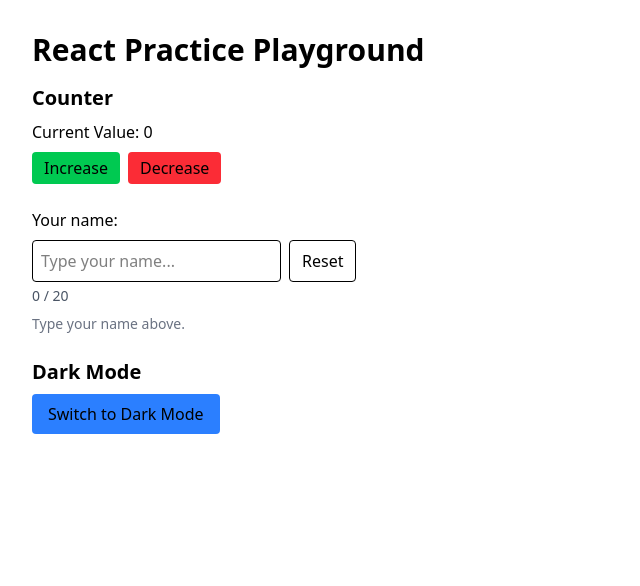
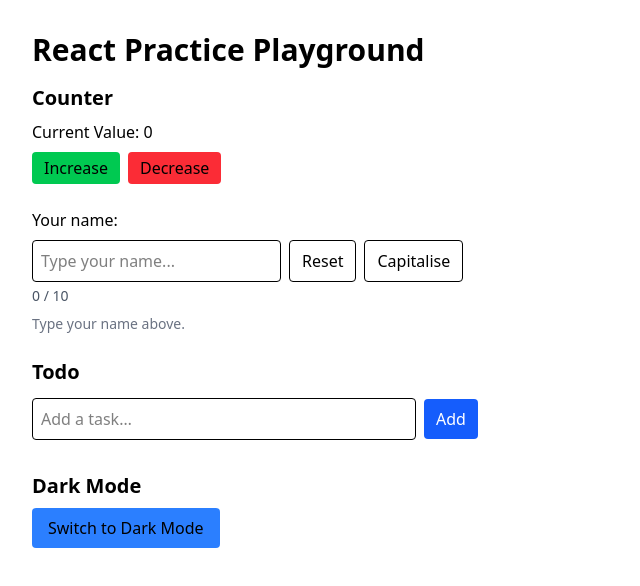
Before and after one commit to Sagebele/MyReactApp, a React (Vite) app in the folder client/: page / in a window 1280 px wide. Shown: the top 586 px of the page, without its empty margins (0-640 px from the left). Built offline with nearby package versions, Linux system fonts and the light colour scheme.

Commit message:
Started ToDo list

```diff
--- a/client/src/App.tsx
+++ b/client/src/App.tsx
@@ -1,6 +1,7 @@
 import { useState } from "react";
 import Counter from "./components/counter"
 import NameInput from "./components/NameInput";
+import TodoList from "./components/ToDoList";
 
 
 export default function App() {
@@ -21,7 +22,7 @@ export default function App() {
 
       {/* Name input */}
       <NameInput value = {name} onChange={setName}/>
-
+      <TodoList/>
 
       {/* Dark mode toggle */}
       <div>
--- a/client/src/components/Greetings.tsx
+++ b/client/src/components/Greetings.tsx
@@ -5,10 +5,11 @@ type GreetingsProps = {
 }
 
 export default function Greeting({name}: GreetingsProps){
+    const hand = (name.length !== undefined) && (name.length < 10)
     //This component has no state. It just derives UI from the prop.
     if(!name){
         return <p className="text-sm text-gray-500 mt-2">Type your name above.</p>
 
     }
-    return <p className="mt-2">Hello, {name} ! 👋</p>
+    return <p className="mt-2">Hello, {name} ! {hand ? "👋" : "🖐️"}</p>
 }
--- a/client/src/components/NameInput.tsx
+++ b/client/src/components/NameInput.tsx
@@ -23,15 +23,22 @@ export default function NameInput({ value, onChange }: NameInputProps) {
         <button
           type="button"
           onClick={() => onChange("")}
-          className="px-3 py-2 border rounded bg-black-200 hover:bg-gray-300"
+          className="px-3 py-2 border rounded bg-black-200 hover:bg-gray-300 hover:text-black"
         >
           Reset
+        </button>
+        <button
+        type="button"
+          onClick={() => onChange(value.toUpperCase())}
+          className="px-3 py-2 border rounded bg-black-200 hover:bg-gray-300 hover:text-black"
+        >
+          Capitalise
         </button>
       </div>
 
 
       {/* New: character count + greeting */}
-      <CharacterCount text={value} max={20} />
+      <CharacterCount text={value} max={10} />
       <Greeting name={value} />
     </div>
   );
--- /dev/null
+++ b/client/src/components/ToDoList.tsx
@@ -0,0 +1,76 @@
+import { useState } from "react";
+
+type Todo = { id: number; text: string; done: boolean };
+
+export default function TodoList() {
+  const [items, setItems] = useState<Todo[]>([]);
+  const [text, setText] = useState("");
+
+  function addItem(e: React.FormEvent) {
+    e.preventDefault();                 // stop page refresh
+    if (!text.trim()) return;           // ignore empty
+    const newItem: Todo = {
+      id: Date.now(),                   // simple unique id
+      text: text.trim(),
+      done: false,
+    };
+    setItems([...items, newItem]);      // create a new array (immutability)
+    setText("");                        // clear input
+  }
+
+  function toggle(id: number) {
+    setItems(items.map(t => t.id === id ? { ...t, done: !t.done } : t));
+  }
+
+  function remove(id: number) {
+    setItems(items.filter(t => t.id !== id));
+  }
+
+  return (
+    <div className="mb-8">
+      <h2 className="text-xl font-semibold mb-3">Todo</h2>
+
+      {/* Add form */}
+      <form onSubmit={addItem} className="flex items-center gap-2 mb-4">
+        <input
+          className="border rounded p-2 text-black w-full max-w-sm"
+          value={text}
+          onChange={(e) => setText(e.target.value)}
+          placeholder="Add a task…"
+        />
+        <button className="px-3 py-2 rounded bg-blue-600 text-white">
+          Add
+        </button>
+      </form>
+
+      {/* List */}
+      <ul className="space-y-2">
+        {items.map(item => (
+          <li
+
+          key={item.id}
+            className="flex items-center justify-between border rounded p-2"
+          >
+            <label className="flex items-center gap-2">
+              <input
+                type="checkbox"
+                checked={item.done}
+                onChange={() => toggle(item.id)}
+              />
+              <span className={item.done ? "line-through opacity-60" : ""}>
+                {item.text}
+              </span>
+            </label>
+
+            <button
+              onClick={() => remove(item.id)}
+              className="text-sm px-2 py-1 border rounded hover:bg-gray-100"
+            >
+              Delete
+            </button>
+          </li>
+        ))}
+      </ul>
+    </div>
+  );
+}
```
